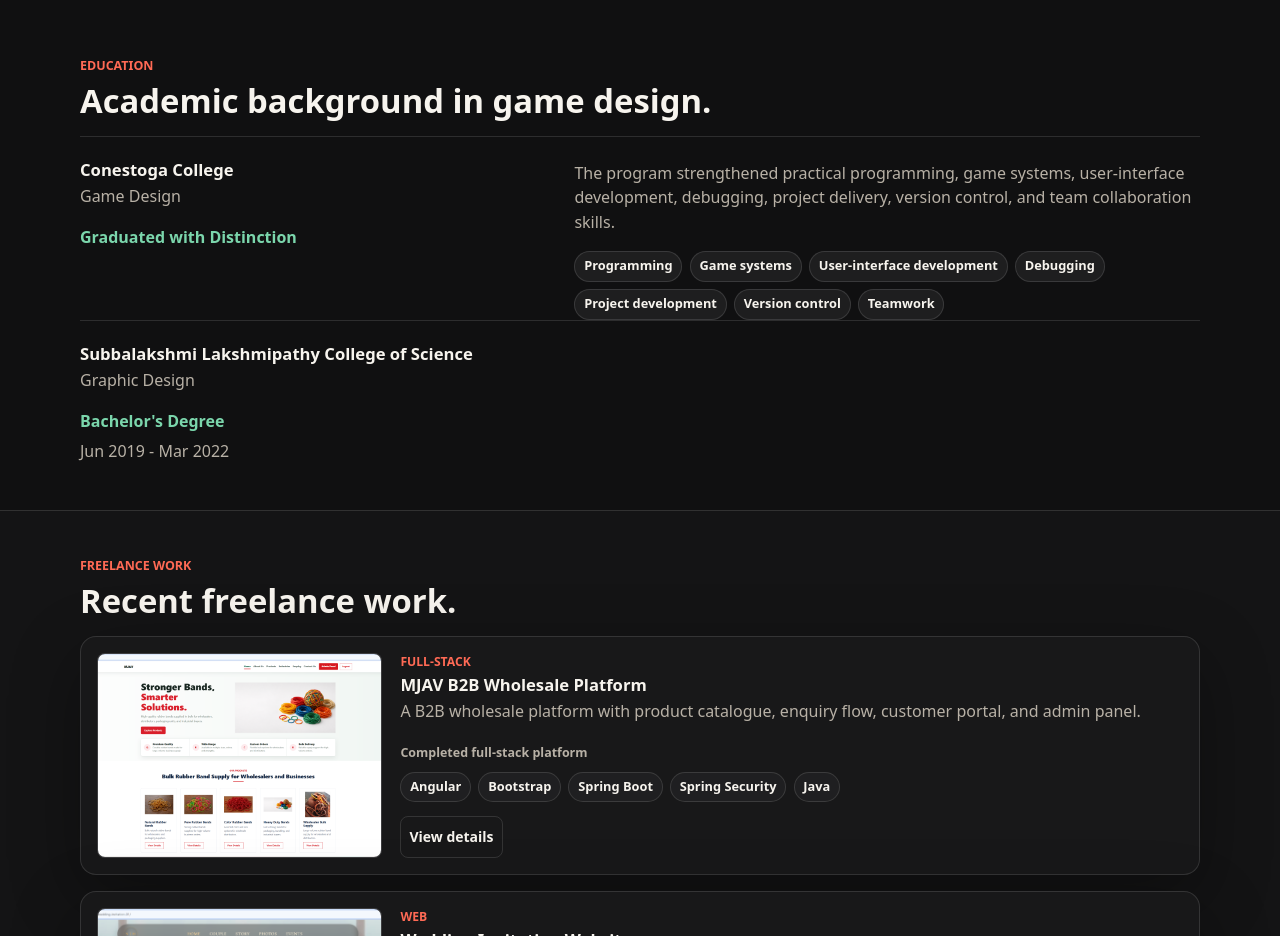
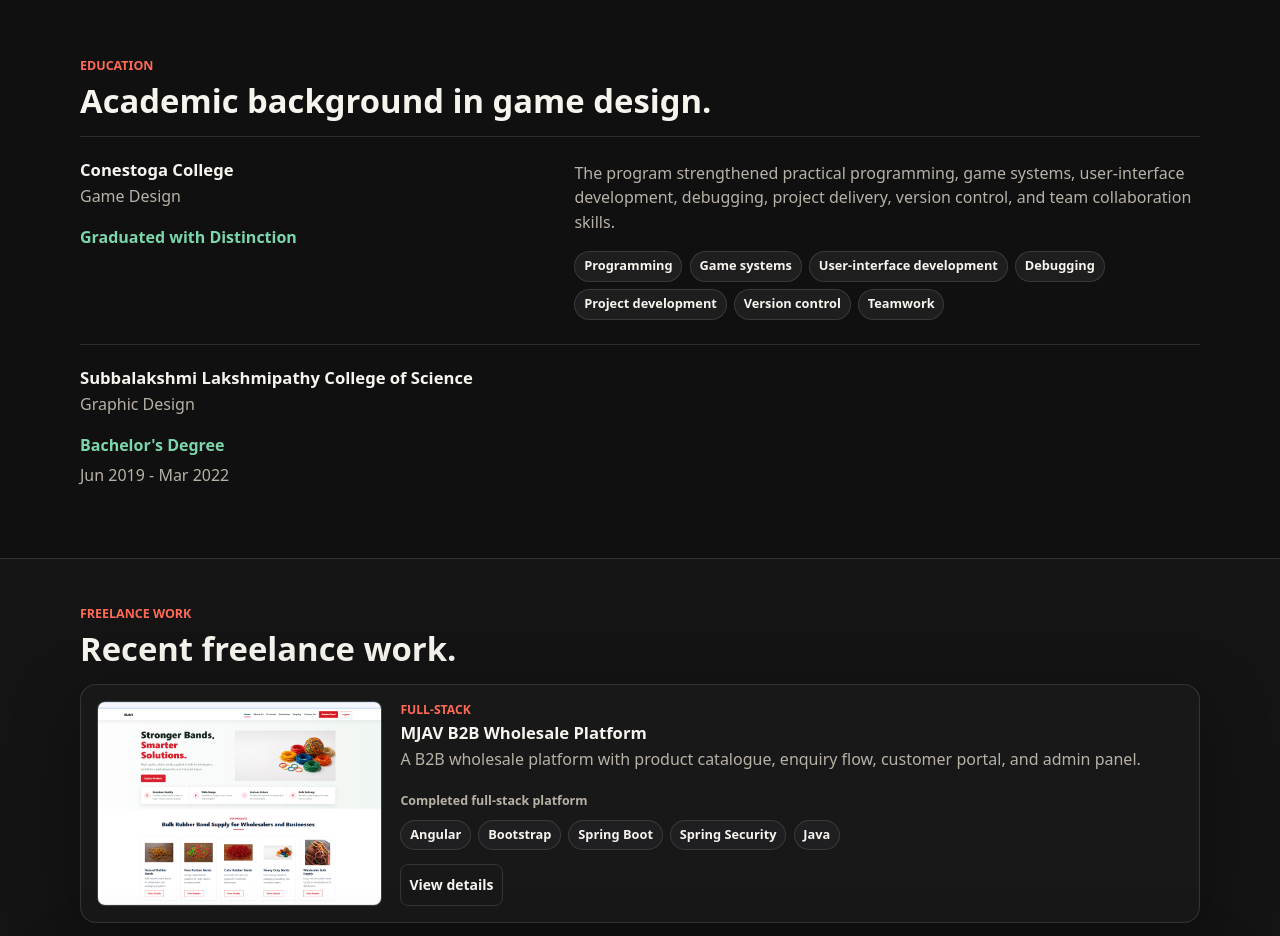
Before and after one commit to VS-Studio-Hub/venthan-francis-portfolio, an Angular app: page /#/ in a window 1280 px wide. Shown: the part 2500-3436 px from the top of the page. Built offline with nearby package versions, Linux system fonts and the light colour scheme.

Commit message:
Fix cramped spacing between multiple education entries
Cards only had top padding, so a card's content sat right against
the divider line of the one below it.

```diff
--- a/src/styles.css
+++ b/src/styles.css
@@ -799,6 +799,7 @@ p {
   gap: 2rem;
   grid-template-columns: 1fr;
   padding-top: 1.5rem;
+  padding-bottom: 1.5rem;
 }
 
 .education-card strong {
```
